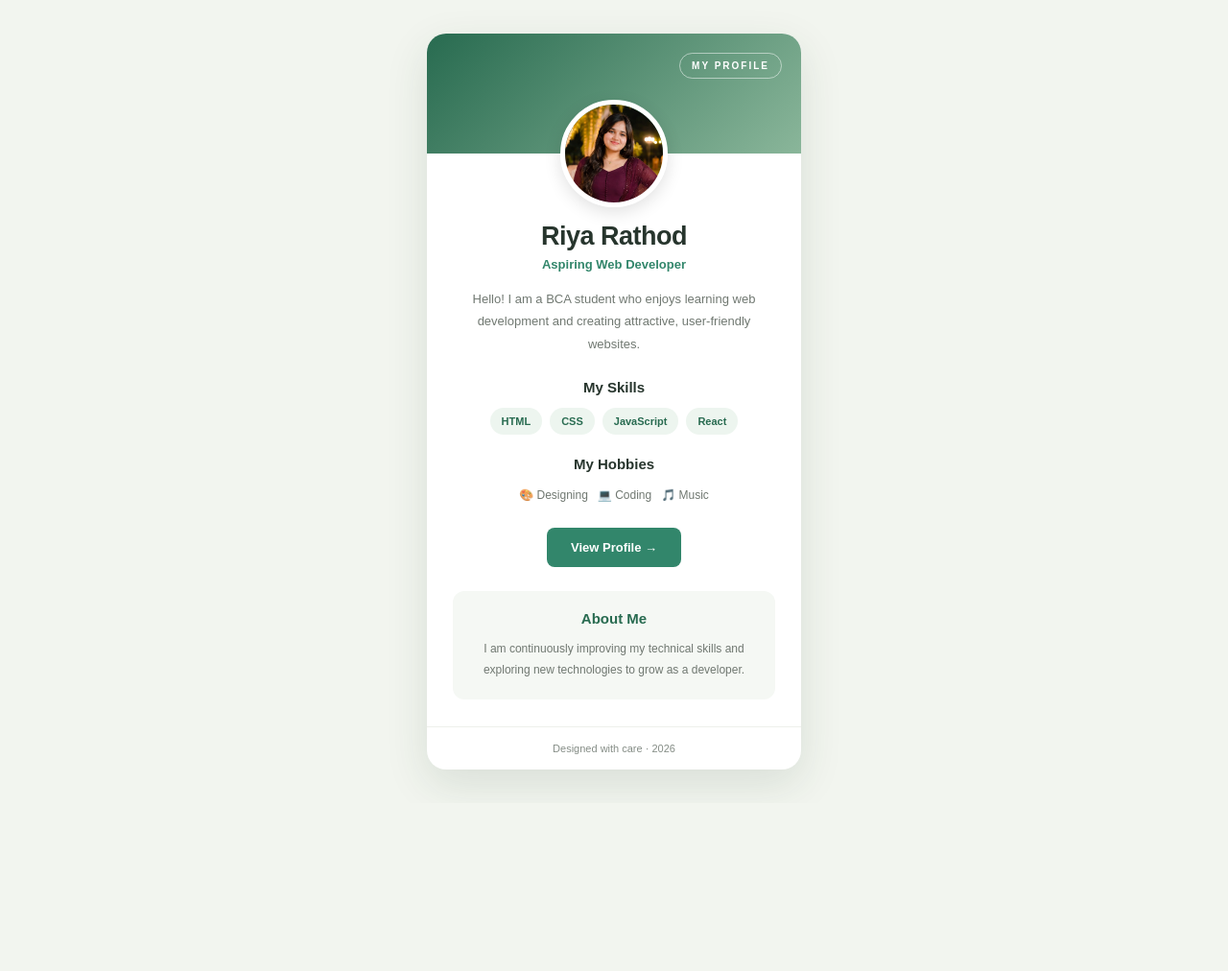
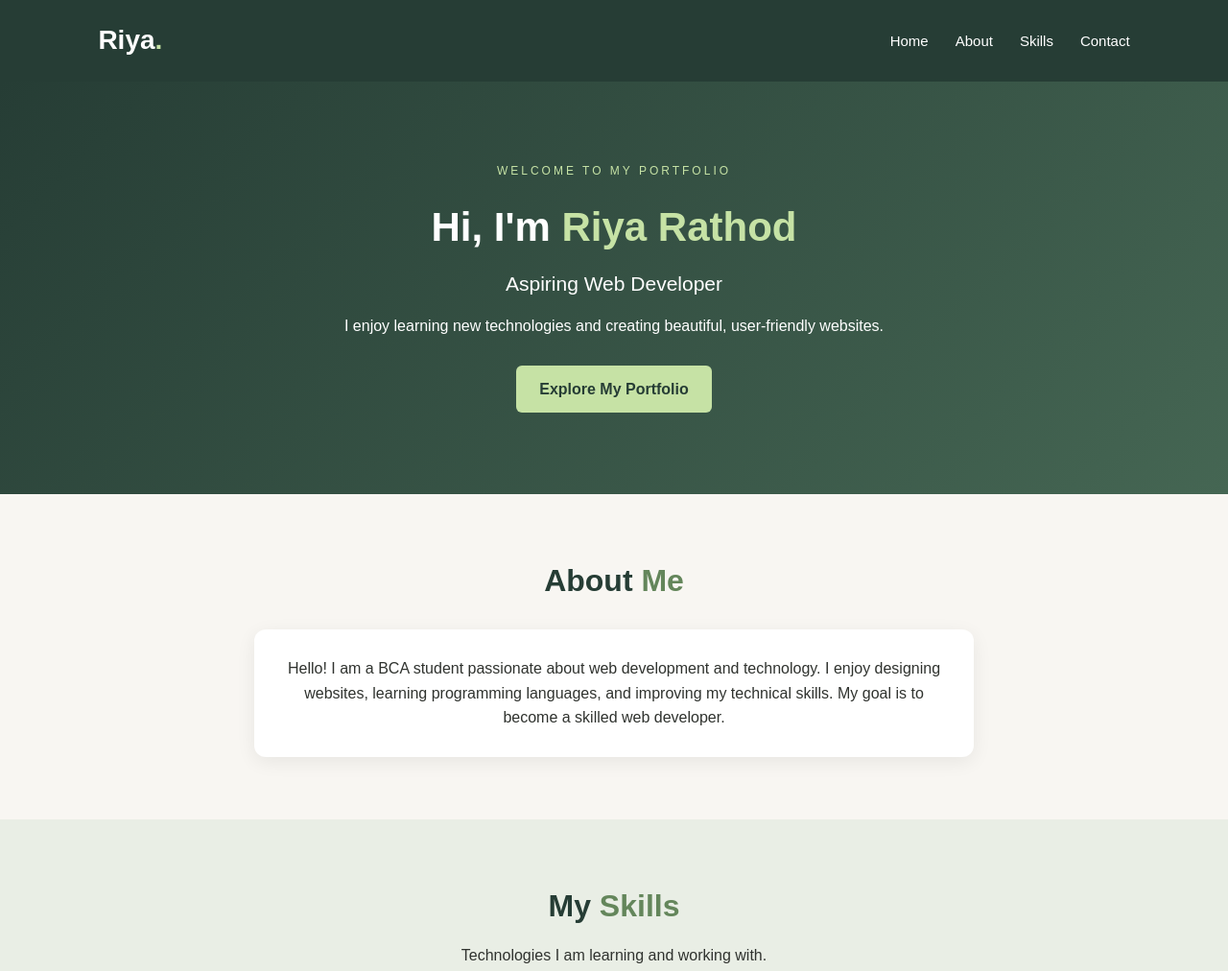
Before and after one commit to riyarathod0022-png/tech-fellows-90-days, a plain HTML site: page Day-4/index.html in a window 1280 px wide. Shown: the top 1012 px of the page at 96% size. Before the commit the page ends 837 px from the top, so only its background shows below. Drawn offline with Linux system fonts and the light colour scheme.

Commit message:
Add Task 2 - Portfolio Website

```diff
--- a/Day-4/index.html
+++ b/Day-4/index.html
@@ -3,64 +3,64 @@
 <head>
     <meta charset="UTF-8">
     <meta name="viewport" content="width=device-width, initial-scale=1.0">
-    <title>My Profile Card</title>
+    <title>Riya Rathod | Portfolio</title>
     <link rel="stylesheet" href="style.css">
 </head>
 <body>
 
-    <main class="profile-card">
+    <nav class="navbar">
+        <h2 class="logo">Riya<span>.</span></h2>
+        <ul>
+            <li><a href="#home">Home</a></li>
+            <li><a href="#about">About</a></li>
+            <li><a href="#skills">Skills</a></li>
+            <li><a href="#contact">Contact</a></li>
+        </ul>
+    </nav>
 
-        <div class="profile-cover">
-            <span class="profile-label">MY PROFILE</span>
+    <section id="home" class="hero">
+        <div class="hero-content">
+            <p class="welcome">WELCOME TO MY PORTFOLIO</p>
+            <h1>Hi, I'm <span>Riya Rathod</span></h1>
+            <h3>Aspiring Web Developer</h3>
+            <p>I enjoy learning new technologies and creating beautiful, user-friendly websites.</p>
+            <a href="#about" class="btn">Explore My Portfolio</a>
         </div>
+    </section>
 
-        <div class="profile-content">
+    <section id="about" class="section about">
+        <h2>About <span>Me</span></h2>
+        <div class="about-box">
+            <p>Hello! I am a BCA student passionate about web development and technology.
+            I enjoy designing websites, learning programming languages, and improving
+            my technical skills. My goal is to become a skilled web developer.</p>
+        </div>
+    </section>
 
-            <img src="RIYA.jpeg" alt="Riya Rathod's profile photo" class="profile-image">
+    <section id="skills" class="section skills">
+        <h2>My <span>Skills</span></h2>
+        <p class="section-description">Technologies I am learning and working with.</p>
 
-            <h1>Riya Rathod</h1>
+        <div class="skills-container">
+            <div class="skill-card">HTML</div>
+            <div class="skill-card">CSS</div>
+            <div class="skill-card">JavaScript</div>
+            <div class="skill-card">React</div>
+            <div class="skill-card">PHP</div>
+            <div class="skill-card">SQL</div>
+        </div>
+    </section>
 
-            <p class="role">Aspiring Web Developer</p>
+    <section id="contact" class="section contact">
+        <h2>Contact <span>Me</span></h2>
+        <p>Have a project idea or want to connect? Feel free to contact me.</p>
+        <a href="mailto:riya@example.com" class="btn">Send Me an Email</a>
+    </section>
 
-            <p class="intro">
-                Hello! I am a BCA student who enjoys learning web development
-                and creating attractive, user-friendly websites.
-            </p>
-
-            <div class="info-section">
-                <h2>My Skills</h2>
-                <div class="tags">
-                    <span>HTML</span>
-                    <span>CSS</span>
-                    <span>JavaScript</span>
-                    <span>React</span>
-                </div>
-            </div>
-
-            <div class="info-section hobbies">
-                <h2>My Hobbies</h2>
-                <p>🎨 Designing &nbsp; 💻 Coding &nbsp; 🎵 Music</p>
-            </div>
-
-            <a href="#profile-details" class="profile-button">
-                View Profile →
-            </a>
-
-            <div id="profile-details" class="profile-details">
-                <h2>About Me</h2>
-                <p>
-                    I am continuously improving my technical skills
-                    and exploring new technologies to grow as a developer.
-                </p>
-            </div>
-
-        </div>
-
-        <footer class="card-footer">
-            Designed with care · 2026
-        </footer>
-
-    </main>
+    <footer>
+        <p>© 2026 Riya Rathod | Personal Portfolio</p>
+        <p>Designed with care and creativity.</p>
+    </footer>
 
 </body>
 </html>
--- a/Day-4/style.css
+++ b/Day-4/style.css
@@ -1,182 +1,216 @@
-/* Basic Reset */
 * {
     margin: 0;
     padding: 0;
     box-sizing: border-box;
-}
-
-html {
     scroll-behavior: smooth;
 }
 
 body {
-    min-height: 100vh;
-    padding: 35px 16px;
-    display: flex;
-    justify-content: center;
-    align-items: center;
-    background: #f2f5ef;
-    font-family: Arial, Helvetica, sans-serif;
-    color: #27352d;
+    font-family: Arial, sans-serif;
+    background: #f8f6f2;
+    color: #30332f;
+    line-height: 1.6;
 }
 
-/* Profile Card */
-.profile-card {
-    width: 100%;
-    max-width: 390px;
-    overflow: hidden;
-    background: #ffffff;
-    border-radius: 20px;
-    box-shadow: 0 15px 45px rgba(35, 65, 45, 0.12);
+.navbar {
+    display: flex;
+    justify-content: space-between;
+    align-items: center;
+    padding: 20px 8%;
+    background: #263d35;
+    color: white;
+}
+
+.logo {
+    font-size: 28px;
+}
+
+.logo span,
+h2 span,
+.hero h1 span {
+    color: #c6e2a5;
+}
+
+.navbar ul {
+    display: flex;
+    list-style: none;
+    gap: 28px;
+}
+
+.navbar a {
+    color: white;
+    text-decoration: none;
+    font-size: 15px;
+    transition: color 0.3s;
+}
+
+.navbar a:hover {
+    color: #c6e2a5;
+}
+
+.hero {
+    min-height: 430px;
+    display: flex;
+    align-items: center;
+    justify-content: center;
     text-align: center;
+    padding: 70px 20px;
+    background: linear-gradient(135deg, #263d35, #456653);
+    color: white;
+}
+
+.hero-content {
+    max-width: 700px;
+}
+
+.welcome {
+    letter-spacing: 3px;
+    font-size: 12px;
+    margin-bottom: 15px;
+    color: #c6e2a5;
+}
+
+.hero h1 {
+    font-size: 42px;
+    margin-bottom: 8px;
+}
+
+.hero h3 {
+    font-size: 21px;
+    font-weight: normal;
+    margin-bottom: 15px;
+}
+
+.hero-content > p:not(.welcome) {
+    margin-bottom: 28px;
+}
+
+.btn {
+    display: inline-block;
+    background: #c6e2a5;
+    color: #263d35;
+    padding: 12px 24px;
+    border-radius: 6px;
+    text-decoration: none;
+    font-weight: bold;
+    transition: 0.3s;
+}
+
+.btn:hover {
+    background: white;
+    transform: translateY(-2px);
+}
+
+.section {
+    padding: 65px 8%;
+    text-align: center;
+}
+
+.section h2 {
+    font-size: 32px;
+    margin-bottom: 25px;
+    color: #263d35;
+}
+
+.section h2 span {
+    color: #64865b;
+}
+
+.about-box {
+    max-width: 750px;
+    margin: auto;
+    padding: 28px;
+    background: white;
+    border-radius: 12px;
+    box-shadow: 0 5px 20px rgba(0, 0, 0, 0.07);
+}
+
+.skills {
+    background: #e9eee5;
+}
+
+.section-description {
+    margin-top: -12px;
+    margin-bottom: 28px;
+}
+
+.skills-container {
+    display: grid;
+    grid-template-columns: repeat(3, 1fr);
+    gap: 18px;
+    max-width: 800px;
     margin: auto;
 }
 
-/* Cover */
-.profile-cover {
-    height: 125px;
-    padding: 20px;
-    display: flex;
-    justify-content: flex-end;
-    align-items: flex-start;
-    background: linear-gradient(135deg, #286b50, #8ab69a);
+.skill-card {
+    padding: 22px;
+    background: white;
+    border-radius: 10px;
+    box-shadow: 0 4px 12px rgba(0, 0, 0, 0.06);
+    font-weight: bold;
+    color: #385342;
+    transition: 0.3s;
 }
 
-.profile-label {
-    padding: 7px 12px;
-    border: 1px solid rgba(255, 255, 255, 0.5);
-    border-radius: 20px;
-    color: #ffffff;
-    font-size: 10px;
-    font-weight: bold;
-    letter-spacing: 2px;
+.skill-card:hover {
+    transform: translateY(-5px);
+    background: #263d35;
+    color: white;
 }
 
-/* Profile Content */
-.profile-content {
-    padding: 0 27px 28px;
+.contact p {
+    margin-bottom: 25px;
 }
 
-.profile-image {
-    width: 112px;
-    height: 112px;
-    margin: -56px auto 15px;
-    display: block;
-    object-fit: cover;
-    border-radius: 50%;
-    border: 5px solid #ffffff;
-    box-shadow: 0 5px 18px rgba(0, 0, 0, 0.12);
+footer {
+    background: #263d35;
+    color: white;
+    text-align: center;
+    padding: 22px;
+    font-size: 14px;
 }
 
-h1 {
-    margin-bottom: 6px;
-    font-size: 27px;
-    letter-spacing: -0.5px;
+/* Tablet and mobile responsive design */
+@media (max-width: 600px) {
+    .navbar {
+        flex-direction: column;
+        gap: 12px;
+        padding: 18px 12px;
     }
 
-.role {
-    margin-bottom: 17px;
-    color: #32866b;
-    font-size: 13px;
-    font-weight: bold;
+    .navbar ul {
+        gap: 16px;
+        flex-wrap: wrap;
+        justify-content: center;
     }
 
-.intro {
-    margin-bottom: 25px;
-    color: #707871;
-    font-size: 13px;
-    line-height: 1.8;
+    .hero {
+        min-height: 380px;
+        padding: 55px 20px;
     }
 
-/* Skills and Hobbies */
-.info-section {
-    margin-bottom: 22px;
+    .hero h1 {
+        font-size: 30px;
     }
 
-.info-section h2,
-.profile-details h2 {
-    margin-bottom: 13px;
-    font-size: 15px;
+    .hero h3 {
+        font-size: 18px;
     }
 
-.tags {
-    display: flex;
-    flex-wrap: wrap;
-    justify-content: center;
-    gap: 8px;
+    .section {
+        padding: 45px 20px;
     }
 
-.tags span {
-    padding: 8px 12px;
-    border-radius: 20px;
-    background: #edf5ef;
-    color: #286b50;
-    font-size: 11px;
-    font-weight: bold;
+    .section h2 {
+        font-size: 27px;
     }
 
-.hobbies p {
-    color: #707871;
-    font-size: 12px;
-    line-height: 1.9;
+    .skills-container {
+        grid-template-columns: repeat(2, 1fr);
+        gap: 12px;
     }
 
-/* Button */
-.profile-button {
-    display: inline-block;
-    padding: 13px 25px;
-    border-radius: 8px;
-    background: #32866b;
-    color: #ffffff;
-    font-size: 13px;
-    font-weight: bold;
-    text-decoration: none;
-    transition: background 0.3s ease;
-}
-
-.profile-button:hover {
-    background: #245c45;
-}
-
-/* Details shown below the button */
-.profile-details {
-    margin-top: 25px;
-    padding: 20px 15px;
-    border-radius: 12px;
-    background: #f5f8f4;
-    scroll-margin-top: 20px;
-}
-
-.profile-details h2 {
-    color: #286b50;
-}
-
-.profile-details p {
-    color: #707871;
-    font-size: 12px;
-    line-height: 1.8;
-}
-
-/* Footer */
-.card-footer {
-    padding: 16px;
-    border-top: 1px solid #edf0eb;
-    color: #858d86;
-    font-size: 11px;
-}
-
-/* Mobile Support */
-@media (max-width: 420px) {
-    body {
-        padding: 20px 12px;
-    }
-
-    .profile-content {
-        padding-left: 20px;
-        padding-right: 20px;
-    }
-
-    h1 {
-        font-size: 25px;
+    .skill-card {
+        padding: 18px 10px;
     }
 }
```
Also changed, not shown: Day-4/About_Skills.png (added), Day-4/Contact_Footer.png (added), Day-4/Home.png (added). Lines whose indentation alone changed are shown as unchanged.
